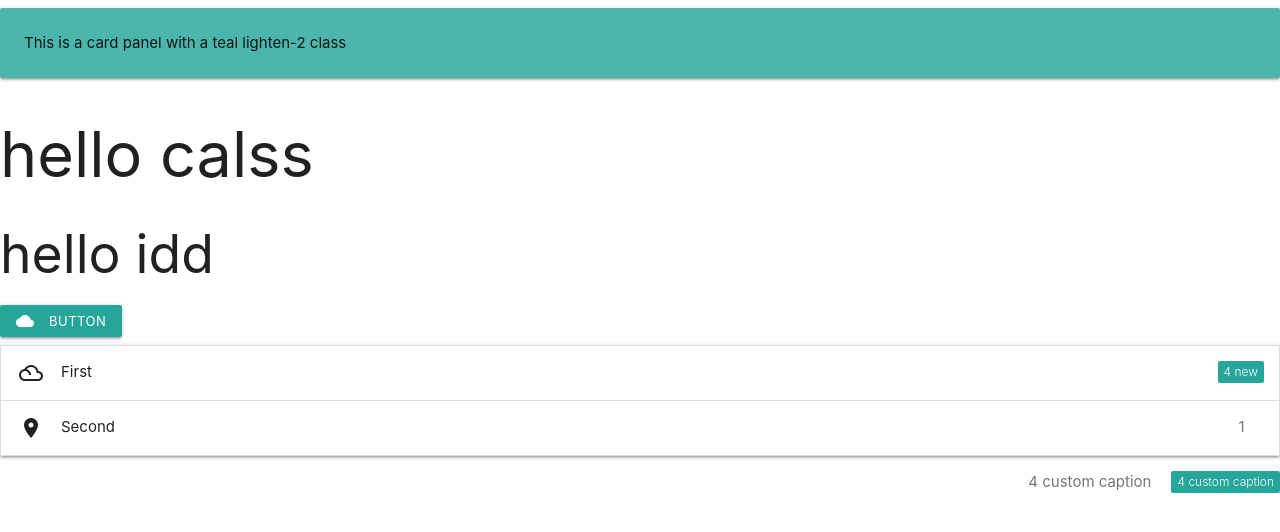
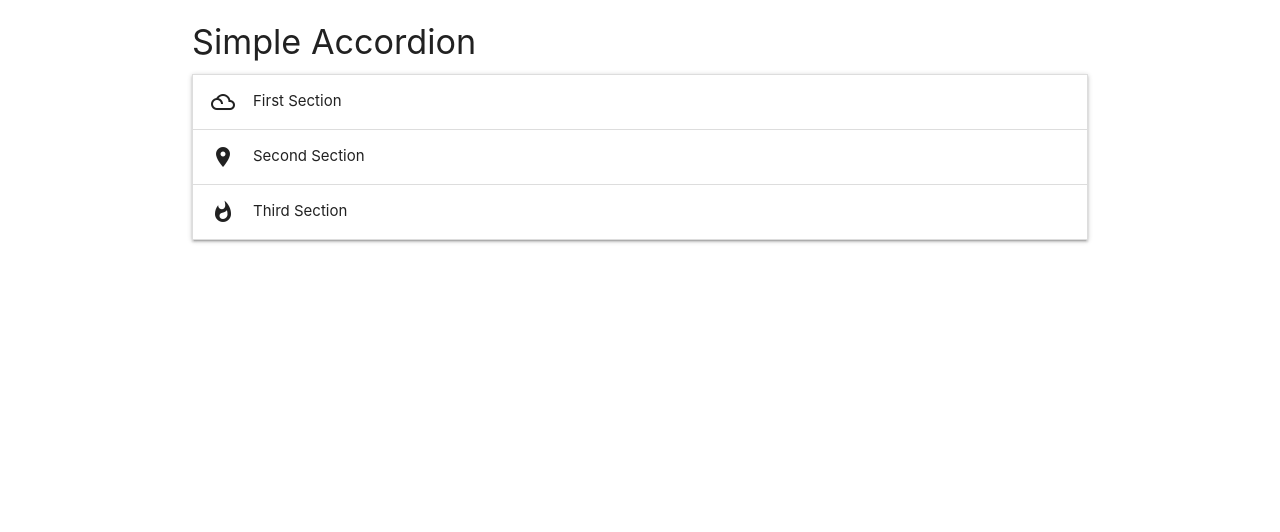
Before and after one commit to Bzchacal/jsProjects, a plain HTML site: page Project01/index.html in a window 1280 px wide. Drawn offline with nearby package versions, Linux system fonts and the light colour scheme.

Commit message:
MoveFiles

```diff
--- a/Project01/index.html
+++ b/Project01/index.html
@@ -1,49 +1,49 @@
 <!DOCTYPE html>
 
 <html lang="en">
+
 <head>
-    <meta charset="UTF-8">
   <!--Import Google Icon Font-->
-     <link href="https://fonts.googleapis.com/icon?family=Material+Icons" rel="stylesheet">
-     <!-- Compiled and minified CSS -->
-    <link rel="stylesheet" href="https://cdnjs.cloudflare.com/ajax/libs/materialize/1.0.0-beta/css/materialize.min.css">
-    <meta name="viewport" content="width=device-width, initial-scale=1.0">
-    <meta http-equiv="X-UA-Compatible" content="ie=edge">
-    <title>Projet01</title>
+  <link rel = "stylesheet" href="https://fonts.googleapis.com/icon?family=Material+Icons" rel="stylesheet">
+  <!--Import materialize.css-->
+  <link type="text/css" rel="stylesheet" href="css/materialize.min.css"  media="screen,projection"/>
+ <!--Let browser know website is optimized for mobile-->
+ <meta name="viewport" content="width=device-width, initial-scale=1.0"/>
  </head>
-<body>
 
+<body class="container">
 
-
-    <div class="card-panel teal lighten-2">This is a card panel with a teal lighten-2 class</div>
-    <h1 class="calss_"></h1>
-    <h2 id="id_"></h2>
-    <a class="waves-effect waves-light btn-small"><i class="material-icons left">cloud</i>button</a>
-
-    <ul class="collapsible">
+  <h4>Simple Accordion</h4>
+  <ul class="collapsible" data-collapsible="accordion">
     <li>
       <div class="collapsible-header">
-                <i class="material-icons">filter_drama</i>
-                First
-                <span class="new badge">4</span></div>
-              <div class="collapsible-body"><p>Lorem ipsum dolor sit amet.</p></div>
+        <i class="material-icons">filter_drama</i>First Section</div>
+      <div class="collapsible-body">
+        <p>This is first section.</p>
+      </div>
     </li>
+
     <li>
       <div class="collapsible-header">
-                <i class="material-icons">place</i>
-                Second
-                <span class="badge">1</span></div>
-              <div class="collapsible-body"><p>Lorem ipsum dolor sit amet.</p></div>
+        <i class="material-icons">place</i>Second Section</div>
+      <div class="collapsible-body">
+        <p>This is second section.</p>
+      </div>
+    </li>
+
+    <li>
+      <div class="collapsible-header">
+        <i class="material-icons">whatshot</i>Third Section</div>
+      <div class="collapsible-body">
+        <p>This is third section.</p>
+      </div>
     </li>
   </ul>
+<!--JavaScript at end of body for optimized loading-->
+<script type="text/javascript" src="js/materialize.min.js"></script>
+</body>
+<script type="text/javascript" src="app.js"></script>
+</html>
 
-
-          <span class="new badge" data-badge-caption="custom caption">4</span>
-  <span class="badge" data-badge-caption="custom caption">4</span>
-
-    <script type="text/javascript" src="app.js"></script>
-    <!-- Compiled and minified JavaScript -->
-    <script src="https://cdnjs.cloudflare.com/ajax/libs/materialize/1.0.0-beta/js/materialize.min.js"></script>
-</body>
-
-</html>
+<!-- <h1 class="calss_"></h1>
+<h2 id="id_"></h2> -->
```
Lines whose indentation alone changed are shown as unchanged.
